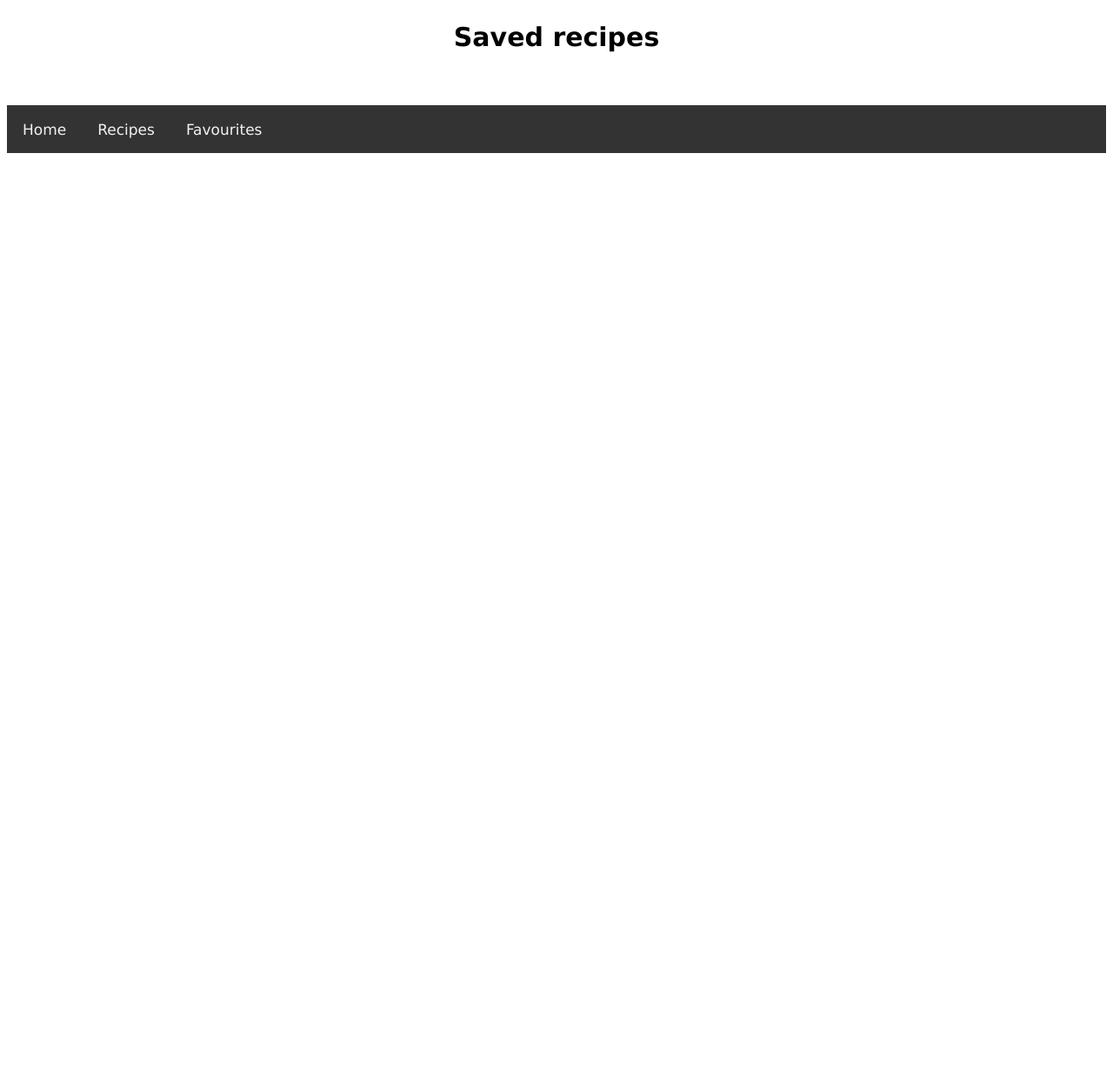
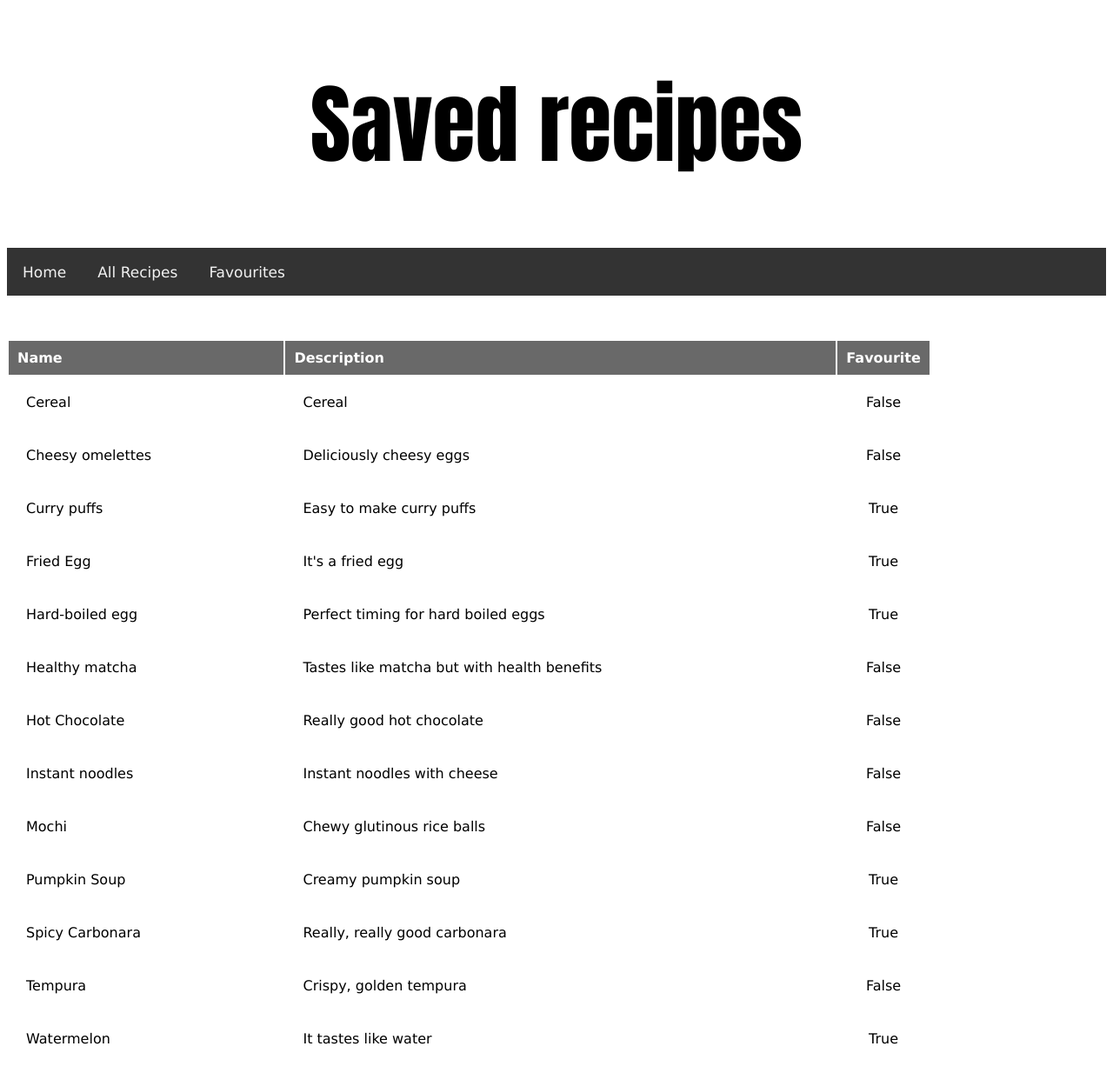
Before and after one commit to sleong1/msa-webapps, a Flask app: page /recipes in a window 1280 px wide. Shown: the whole page at 87% size. Before the commit the page ends 176 px from the top, so only its background shows below. Run offline with Flask 2, Linux system fonts and the light colour scheme; data comes from the database, SQL or seed files in the repository; both versions use the stored data as it was after the commit.

Commit message:
Working on all recipes page
Trying to get style sheet to work
- How to make table row into links

```diff
--- a/app/routes.py
+++ b/app/routes.py
@@ -14,15 +14,13 @@ def index():
         ranval = random.randint(1, AllRecipes.query.count())
         if ranval not in rand_idx:
             rand_idx.append(ranval)
-    print("random numbers are ")
-    print(rand_idx)
     suggested = [AllRecipes.query.filter_by(id=i).first() for i in rand_idx]
     return render_template("index.html", username=user, suggested=suggested)
 
 # Define a route for the app's page of all recipes
 @app.route("/recipes")
 def recipes():
-    return render_template("recipes.html", recipes=AllRecipes.query.all())
+    return render_template("recipes.html", recipes=AllRecipes.query.order_by(AllRecipes.name))
 
 
 # Define a route for the app's About page
--- a/app/static/main.css
+++ b/app/static/main.css
@@ -37,21 +37,30 @@
 }
 
 /* Suggested recipes table layout*/
-div.suggested table {
-    width: 100%;
-    margin-left: auto;
-    margin-right: auto;
-}
-
 div.suggested th {
     color: white;
-    background-color: darkgrey;
+    background-color: dimgray;
     text-align: left;
     font-family: Verdana, Geneva, sans-serif;
     padding: 10px;
 }
 
 div.suggested tr, td{
+    text-align: left;
+    font-family: Verdana, Geneva, sans-serif;
+    padding: 20px;
+}
+
+/* All recipes table layout*/
+div.allrecipes th {
+    color: white;
+    background-color: dimgray;
+    text-align: left;
+    font-family: Verdana, Geneva, sans-serif;
+    padding: 10px;
+}
+
+div.allrecipes tr, td{
     text-align: left;
     font-family: Verdana, Geneva, sans-serif;
     padding: 20px;
--- a/app/templates/favourites.html
+++ b/app/templates/favourites.html
@@ -11,7 +11,7 @@
         </br>
         <div id="navbar">
             <a href="/">Home</a>
-            <a href="{{url_for('recipes')}}">Recipes</a>
+            <a href="{{url_for('recipes')}}">All Recipes</a>
             <a href="{{url_for('favourites')}}">Favourites</a>
         </div>
             <!-- TODO Add some recipes -->
--- a/app/templates/index.html
+++ b/app/templates/index.html
@@ -14,7 +14,7 @@
         <!-- navigation bar -->
         <div id="navbar">
             <a href="/">Home</a>
-            <a href="{{url_for('recipes')}}">Recipes</a>
+            <a href="{{url_for('recipes')}}">All Recipes</a>
             <a href="{{url_for('favourites')}}">Favourites</a>
         </div>
         <h2 style="text-align:left;"> Suggested Recipes </h2>
@@ -31,7 +31,7 @@
                     <tr>
                         <td style="width: 30%;"> {{recipe.name}} </td>
                         <td style="width: 60%;"> {{recipe.description}} </td>
-                        <td style="width: 10%;"> {{recipe.fav}} </td>
+                        <td style="width: 10%; text-align: center;"> {{recipe.fav}} </td>
                     </tr>
                 {% endfor %}
             </table>
--- a/app/templates/recipes.html
+++ b/app/templates/recipes.html
@@ -5,12 +5,10 @@
         <link rel="stylesheet" href="/static/main.css">
     </head>
     <body>
-        <h2> Saved recipes </h2>
-        </br>
-        </br>
+        <h1 style="font-size: 100px;"> Saved recipes </h1>
          <div id="navbar">
             <a class="selected" href="/">Home</a>
-            <a href="{{url_for('recipes')}}">Recipes</a>
+            <a href="{{url_for('recipes')}}">All Recipes</a>
             <a href="{{url_for('favourites')}}">Favourites</a>
         </div>
         <script type="text/javascript">
@@ -27,5 +25,22 @@
             }
         </script>
 
+        <div class="suggested">
+            <table style="padding-top: 50px;">
+                <tr>
+                    <th> Name </th>
+                    <th> Description </th>
+                    <th> Favourite </th>
+                </tr>
+                {% for recipe in recipes %}
+                    <tr>
+                        <td style="width: 30%;"> {{recipe.name}} </td>
+                        <td style="width: 60%;"> {{recipe.description}} </td>
+                        <td style="width: 10%; text-align: center;"> {{recipe.fav}} </td>
+                    </tr>
+                {% endfor %}
+            </table>
+        </div>
+
     </body>
 </html>
--- a/setup_db.py
+++ b/setup_db.py
@@ -14,7 +14,9 @@ recipes = [
     ['Hot Chocolate', 'Really good hot chocolate', "15 chips of milk chocolate</br>250 mL of full cream milk</br></br>Heat milk over stove. Make sure it doesn't boil</br>Put chocolate in the milk and heat until melted", False],
     ['Hard-boiled egg', 'Perfect timing for hard boiled eggs', 'Eggs</br></br>Add eggs to boiling water. Ensure all eggs are completely covered.</br>Boil for 10 minutes.</br>Serve with black pepper and sweet soy sauce.', True],
     ['Spicy Carbonara', 'Really, really good carbonara', '1 bottle of carbonara</br>2 tblspns of Samyang spicy chili sauce</br>600 gm pasta of choice</br></br>Boil pasta until soft, then drain well.</br>Pour carbonara and spicy sauce into hot pasta and stir.</br>Add cheese to taste or if too spicy.', True],
-    ['Healthy matcha', 'Tastes like matcha but with health benefits', '2 tspn wheatgrass powder</br>2 tbsp of honey</br>50 mL of milk</br>200 mL Hot water</br></br>Stir all ingredients in a cup until well mixed.', False]
+    ['Healthy matcha', 'Tastes like matcha but with health benefits', '2 tspn wheatgrass powder</br>2 tbsp of honey</br>50 mL of milk</br>200 mL Hot water</br></br>Stir all ingredients in a cup until well mixed.', False],
+    ['Mochi', 'Chewy glutinous rice balls', '1 cup glutinous rice flour</br>1 cup hot water</br>100 gm sugar</br>200 gm tofu</br></br></br>Mix all ingredients together in a bowl until combined in a dough.</br>Roll into small balls and boil in water</br>Remove after it floats for a few minutes.</br>Eat when cooled.', False],
+    ['Curry puffs', 'Easy to make curry puffs', '1 potato</br>1 onion</br>1 cup of peas</br>1 carrot</br>2 tbsp curry powder</br>1 egg</br>4 sheets of puff pastry</br></br>Boil the egg until hard boiled.</br>Fry onions until fragrant, then add diced potatoes and carrots</br>When the potatos and carrots begin to soften, add the peas, curry powder and a bit of water - enough to moisten</br>Stir over heat until thoroughly mixed.</br>Cut puff pastry into smaller squares (3x3) then use it to wrap the curry. Place a small piece of egg in each puff.</br>Bake in oven at 160C for 30 minutes or until golden brown</br>Serve while hot.', True]
     ]
 
 
```
Also changed, not shown: app/data.sqlite.
